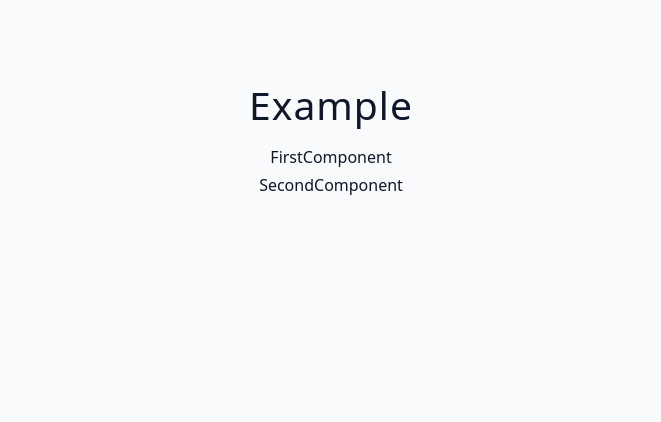
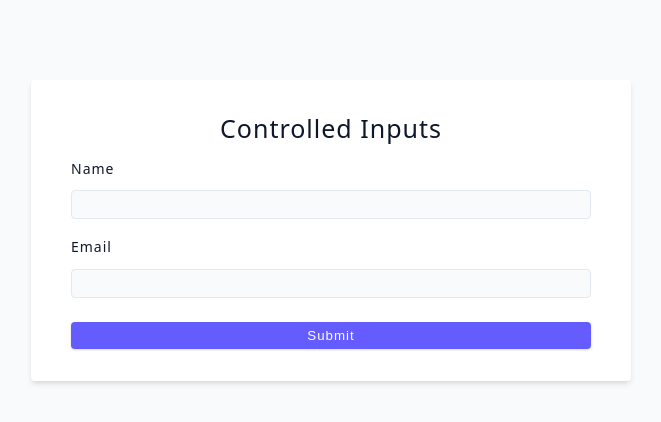
Before and after one commit to stharavi01/advanced-react, a React (Vite) app: page / in a window 1280 px wide. Shown: the top 422 px of the page, without its empty margins (309-970 px from the left). Built offline with nearby package versions, Linux system fonts and the light colour scheme.

Commit message:
controlled inputs

```diff
--- a/src/App.jsx
+++ b/src/App.jsx
@@ -1,4 +1,4 @@
-import Example from "./tutorial/04-project-structure/starter/Example";
+import Example from "./tutorial/06-forms/starter/01-controlled-inputs";
 function App() {
 	return (
 		<div className="container">
--- a/src/tutorial/06-forms/starter/01-controlled-inputs.jsx
+++ b/src/tutorial/06-forms/starter/01-controlled-inputs.jsx
@@ -1,4 +1,49 @@
+import { useState } from "react";
+
 const ControlledInputs = () => {
-  return <h2>Controlled Inputs</h2>;
+	const [name, setName] = useState("");
+	const [email, setEmail] = useState("");
+
+	const handleSubmit = (e) => {
+		e.preventDefault();
+		console.log(name, email);
+	};
+
+	return (
+		<form className="form" onSubmit={handleSubmit}>
+			<h4>controlled inputs</h4>
+			<div className="form-row">
+				<label htmlFor="name" className="form-label">
+					name
+				</label>
+				<input
+					type="text"
+					className="form-input"
+					id="name"
+					value={name}
+					onChange={(e) => {
+						setName(e.target.value);
+					}}
+				/>
+			</div>
+			<div className="form-row">
+				<label htmlFor="email" className="form-label">
+					Email
+				</label>
+				<input
+					type="email"
+					className="form-input"
+					id="email"
+					value={email}
+					onChange={(e) => {
+						setEmail(e.target.value);
+					}}
+				/>
+			</div>
+			<button type="submit" className="btn btn-block">
+				submit
+			</button>
+		</form>
+	);
 };
 export default ControlledInputs;
```
Also changed, not shown: 1 other file (tests, documents, lock files or other folders).
